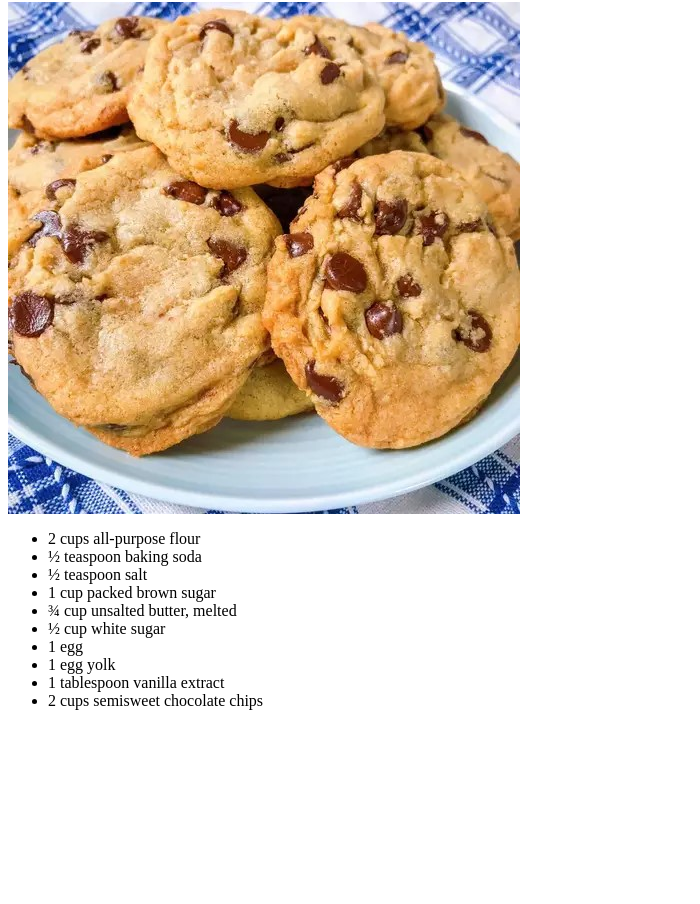
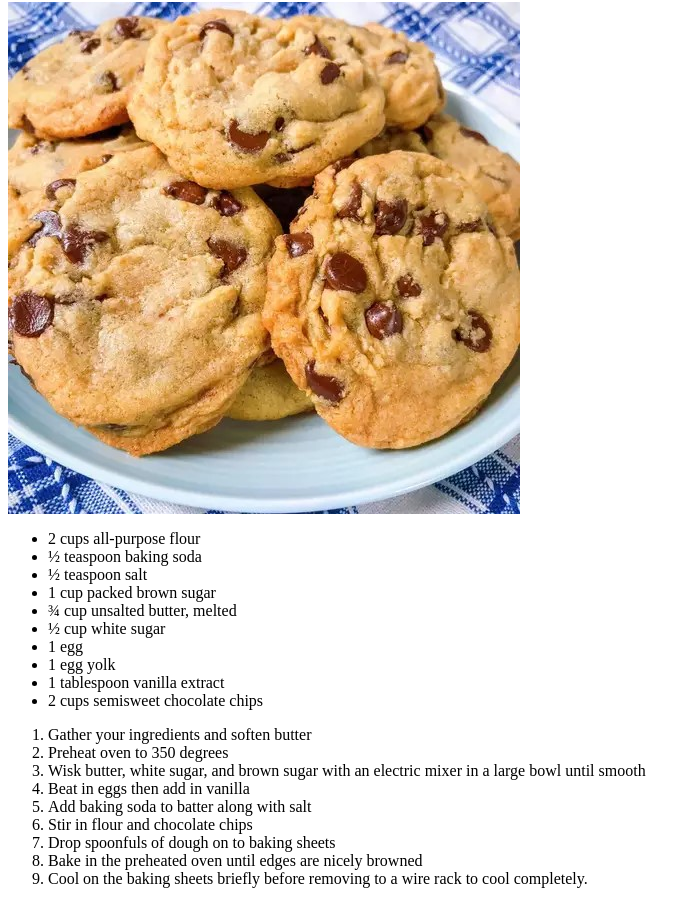
Before and after one commit to Langeryt/recipes, a plain HTML site: page recipes/CCcookies.html in a window 1280 px wide. Shown: the part 64-968 px from the top of the page, without its empty margins (0-700 px from the left). Before the commit the page ends 800 px from the top, so only its background shows below. Drawn offline with Linux system fonts and the light colour scheme.

Commit message:
added cooking steps to Cookies recipe

```diff
--- a/recipes/CCcookies.html
+++ b/recipes/CCcookies.html
@@ -17,6 +17,14 @@
         <li>2 cups semisweet chocolate chips</li>
     </ul></p>
     <p><ol>
-
+        <li>Gather your ingredients and soften butter</li>
+        <li>Preheat oven to 350 degrees </li>
+        <li>Wisk butter, white sugar, and brown sugar with an electric mixer in a large bowl until smooth</li>
+        <li>Beat in eggs then add in vanilla</li>
+        <li>Add baking soda to batter along with salt</li>
+        <li>Stir in flour and chocolate chips</li>
+        <li>Drop spoonfuls of dough on to baking sheets</li>
+        <li>Bake in the preheated oven until edges are nicely browned</li>
+        <li>Cool on the baking sheets briefly before removing to a wire rack to cool completely.</li>
     </ol></p>
 </body>
```
